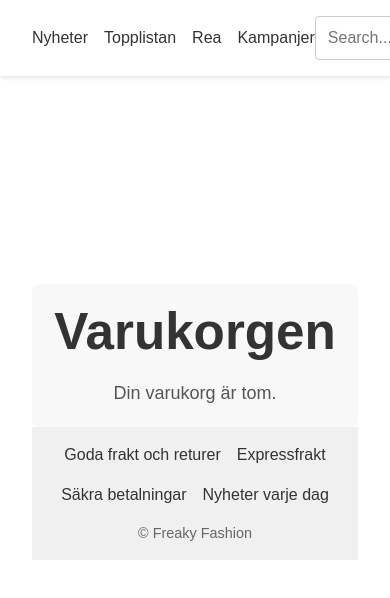
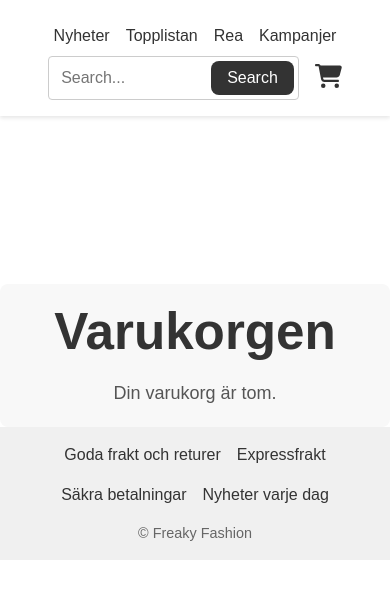
Before and after one commit to Slade2307/Freaky-Fashion-React, a React (Vite) app: page /cart in a window 390 px wide. Shown: the top 598 px of the page. Built offline with nearby package versions, Linux system fonts and the light colour scheme.

Commit message:
media queries, hero imagefix

```diff
--- a/src/App.css
+++ b/src/App.css
@@ -3,6 +3,12 @@
   margin: 0;
   padding: 0;
   box-sizing: border-box;
+}
+
+html, body {
+  margin: 0;
+  padding: 0;
+  overflow-x: hidden; /* This prevents horizontal scroll */
 }
 
 body {
@@ -13,8 +19,6 @@ body {
 
 /* Global container styles for centering content */
 #root {
-  margin: 0 auto;
-  padding: 2rem;
   text-align: center;
 }
 
--- a/src/components/Hero.css
+++ b/src/components/Hero.css
@@ -1,4 +1,8 @@
 /* Hero.css */
+.nav-bar ul {
+  padding: 1rem;
+}
+
 .hero {
   display: flex;
   flex-direction: column;
@@ -6,9 +10,8 @@
   align-items: center;
   text-align: center;
   color: black;
-  margin: 0;
+  margin-top: 10rem;
   width: 100%; /* Full-width */
-  padding: 2rem 0;
   overflow: hidden;
 }
 
@@ -19,20 +22,21 @@
 
 .hero p {
   max-width: 800px;
-  margin: 0 auto 1rem;
+  margin: 1rem;
   line-height: 1.5;
   color: #333;
+  margin-top: 1.5rem;
 }
 
 .hero-image {
-  width: 100%; /* Full width */
-  height: 100vh; /* Cover entire viewport height */
-  overflow: hidden;
+  width: 100vw;
+  position: relative;
+  margin-top: 1rem;
 }
 
 .hero-image img {
   width: 100%; /* Full width without overflow */
-  height: 100%; /* Full height */
+  height: 70%; /* Full height */
   object-fit: cover;
   display: block;
   margin: 0;
@@ -46,10 +50,6 @@ img {
 
 /* Media query for 1024px and above */
 @media (min-width: 1024px) {
-  .hero {
-    padding: 2rem;
-    margin: 40px auto;
-  }
 
   .hero h1 {
     font-size: 4rem;
@@ -59,8 +59,58 @@ img {
     font-size: 1.25rem;
     margin-bottom: 1.5rem;
   }
+}
 
-  .hero-image {
-    height: 100vh; /* Cover the entire viewport height */
+  /* Add padding to body or main content so it doesn't hide behind header */
+  body,
+  main {
+    padding-top: 90px;
   }
+
+/* Hide hero on screens smaller than 640px */
+@media (max-width: 639px) {
+  .hero {
+    display: none;
+  }
+
+  .header {
+    position: fixed;
+    top: 0;
+    left: 0;
+    right: 0;
+    z-index: 1000;
+    width: 100%;
+    margin: 0;
+    padding: 1rem;
+    background-color: #ffffff;
+    display: flex;
+    flex-direction: column; /* Stack nav and search vertically */
+    align-items: center;
+    box-shadow: 0 2px 4px rgba(0, 0, 0, 0.1); /* Optional: subtle shadow */
+  }
+
+  .nav-bar ul {
+    list-style: none;
+    display: flex;
+    flex-wrap: wrap;
+    justify-content: center;
+    gap: 1rem;
+    padding: 0;
+    margin: 0.5rem 0;
+  }
+
+  .header .search-container {
+    width: 100%;
+    box-sizing: border-box;
+    display: flex;
+    justify-content: center;
+  }
+
+  .header .search-container input {
+    width: 100%;
+    max-width: 400px;
+    border: 1px solid #ccc;
+    border-radius: 8px;
+  }
+
 }
--- a/src/components/ProductGrid.css
+++ b/src/components/ProductGrid.css
@@ -3,7 +3,8 @@
   display: grid;
   grid-template-columns: 1fr;
   gap: 1rem;
-  padding: 1rem;
+  padding: 2rem;
+
   padding-bottom: 50px;
   width: 100%;
   margin: 0 auto;
@@ -15,7 +16,6 @@
 .product-card {
   width: 100%;
   max-width: 500px;
-  padding: 1rem;
   text-align: center;
   box-sizing: border-box;
   background-color: #fff;
@@ -24,7 +24,6 @@
 /* Image container fills the card */
 .product-image {
   width: 100%;
-  padding: 0.1rem;
   background-color: #fff;
   margin: 0 auto;
 }
@@ -50,6 +49,7 @@
 
 .product-card p {
   font-weight: bold;
+  padding-bottom: 0.5rem;
 }
 
 .add-to-cart-btn.added {
```
